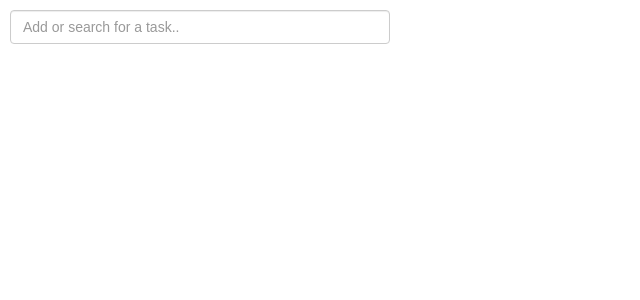
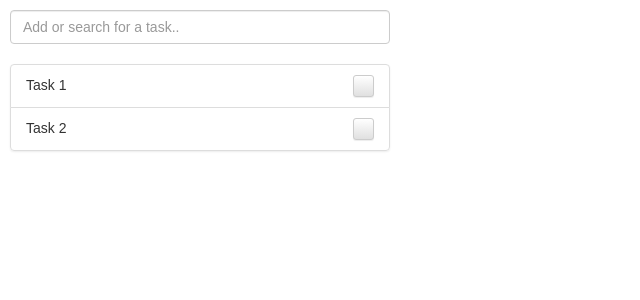
Before and after one commit to slavsan/time-tracker, a React (Create React App) app: page / in a window 1280 px wide. Shown: the top 300 px of the page, without its empty margins (0-640 px from the left). Built offline with nearby package versions, Linux system fonts and the light colour scheme; a web font is replaced by a local one.

Commit message:
Added a list of tasks

```diff
--- a/package.json
+++ b/package.json
@@ -26,10 +26,12 @@
     "@types/react": "^15.0.37",
     "@types/react-bootstrap": "0.0.52",
     "@types/react-dom": "^15.5.1",
+    "@types/uuid": "^3.0.0",
     "electron": "^1.6.11",
     "react": "^15.6.1",
     "react-bootstrap": "^0.31.1",
     "react-dom": "^15.6.1",
-    "react-scripts-ts": "2.4.0"
+    "react-scripts-ts": "2.4.0",
+    "uuid": "^3.1.0"
   }
 }
--- a/src/TimeTracker.tsx
+++ b/src/TimeTracker.tsx
@@ -1,14 +1,79 @@
 import * as React from 'react';
-import { FormControl } from 'react-bootstrap';
+import { FormEvent } from 'react';
+import { Form, FormControl } from 'react-bootstrap';
+import { v4 as uuid } from 'uuid';
+import TasksList from './components/TasksList';
+import Task from './types/task';
 import './bootstrap/css/bootstrap.min.css';
 import './bootstrap/css/bootstrap-theme.min.css';
 import './TimeTracker.css';
 
+type Props = {};
+type State = {
+  tasks: Array<Task>,
+  filterValue: string
+};
+
+interface MyEventTarget extends EventTarget {
+  value: string;
+}
+
+interface MyFormEvent<T> extends React.FormEvent<T> {
+  target: MyEventTarget;
+}
+
+const defaultTasks = [
+  {id: '1', name: 'Task 1'},
+  {id: '2', name: 'Task 2'}
+];
+
 class TimeTracker extends React.Component<{}, {}> {
+  state: State;
+
+  constructor(props: Props) {
+    super(props);
+    this.state = {
+      tasks: defaultTasks,
+      filterValue: ''
+    };
+
+    this.onChangeFilterValue = this.onChangeFilterValue.bind(this);
+    this.addTask = this.addTask.bind(this);
+  }
+
+  addTask(e: FormEvent<Form>) {
+    e.preventDefault();
+    const name = this.state.filterValue;
+    if (name === '') {
+      return;
+    }
+    if (this.state.tasks.filter(t => t.name === name).length) {
+      return;
+    }
+    const tasks = this.state.tasks;
+    tasks.push({
+      id: uuid(),
+      name: name
+    });
+    this.setState({filterValue: '', tasks});
+  }
+
+  onChangeFilterValue(value: string) {
+    this.setState({filterValue: value});
+  }
+
   render() {
     return (
       <div id="main">
-        <FormControl type="text" placeholder="Add or search for a task.." />
+        <Form onSubmit={this.addTask}>
+          <FormControl
+            type="text"
+            placeholder="Add or search for a task.."
+            value={this.state.filterValue}
+            onChange={(e: MyFormEvent<FormControl>) => this.onChangeFilterValue(e.target.value)}
+          />
+        </Form>
+        <TasksList tasks={this.state.tasks} />
       </div>
     );
   }
--- /dev/null
+++ b/src/components/TaskComponent.tsx
@@ -0,0 +1,25 @@
+import * as React from 'react';
+import { Button, ButtonGroup, Glyphicon } from 'react-bootstrap';
+import Task from '../types/task';
+
+type Props = {
+  task: Task,
+  onClickPlay: Function
+};
+
+function TaskComponent({task, onClickPlay}: Props) {
+  return (
+    <li className="list-group-item">
+        <span>
+          {task.name}
+        </span>
+      <ButtonGroup>
+        <Button bsSize="xs" onClick={(e) => onClickPlay(task)}>
+          <Glyphicon glyph="play" />
+        </Button>
+      </ButtonGroup>
+    </li>
+  );
+}
+
+export default TaskComponent;
--- /dev/null
+++ b/src/components/TasksList.css
@@ -0,0 +1,11 @@
+.TasksList {
+    margin-top: 20px;
+}
+
+.TasksList .list-group-item {
+    display: flex;
+}
+
+.list-group-item > span {
+    flex: 1;
+}
--- /dev/null
+++ b/src/components/TasksList.tsx
@@ -0,0 +1,33 @@
+import * as React from 'react';
+import Task from '../types/task';
+import { ListGroup } from 'react-bootstrap';
+import TaskComponent from './TaskComponent';
+import './TasksList.css';
+
+type Props = {
+  tasks: Array<Task>
+};
+
+class TasksList extends React.Component<{}, {}> {
+  props: Props;
+
+  constructor(props: Props) {
+    super(props);
+  }
+
+  render() {
+    return (
+      <ListGroup componentClass="ul" className="TasksList">
+        {this.props.tasks.map(task =>
+          <TaskComponent
+            key={task.id}
+            task={task}
+            onClickPlay={(t: Task) => console.log('clicked play for task', t.name)}
+          />
+        )}
+      </ListGroup>
+    );
+  }
+}
+
+export default TasksList;
--- /dev/null
+++ b/src/types/task.ts
@@ -0,0 +1,6 @@
+type Task = {
+  id: string,
+  name: string
+};
+
+export default Task;
```
Also changed, not shown: 1 other file (tests, documents, lock files or other folders).
